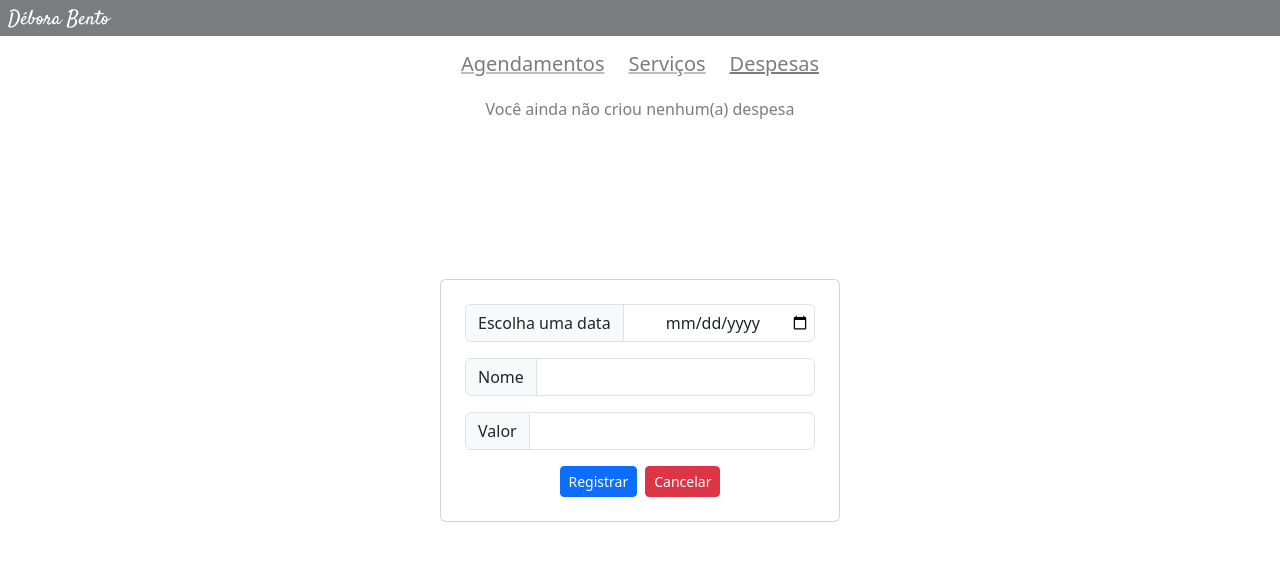
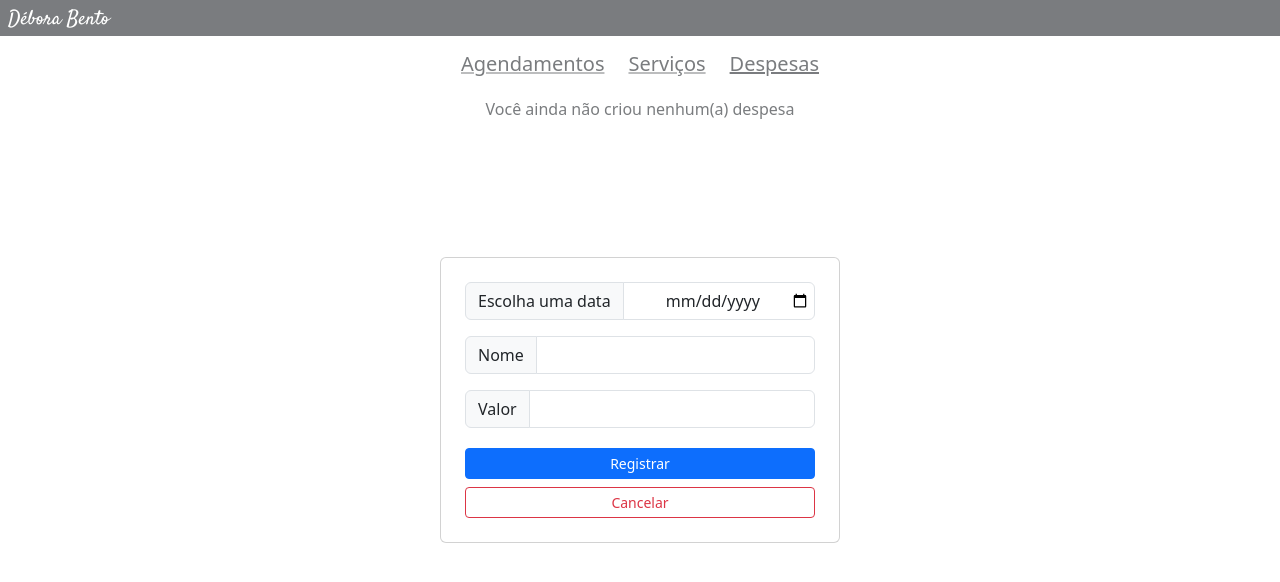
Before and after one commit to djsprogrammer/debora-lash-designer, a React (Create React App) app: page /expenses in a window 1280 px wide. Both pictures are taken after a click on the icon 94 px from the left and 155 px from the top of the page. Shown: the top 582 px of the page. Built offline with nearby package versions, Linux system fonts and the light colour scheme; no server answers.

Commit message:
mudança na estilização do AddFormButtons

```diff
--- a/src/commonStyles.ts
+++ b/src/commonStyles.ts
@@ -3,5 +3,5 @@ export const tableStyle = 'table text-center mt-1'
 export const formContainer = 'position-absolute vw-100 vh-100 top-0 start-0 d-flex justify-content-center align-items-center form-bg'
 export const addFormCardStyle = 'card p-4'
 export const formButtonStyle = 'btn btn-sm btn-outline-dark'
-export const confirmButtonStyle = 'btn btn-sm btn-primary me-2'
-export const cancelButtonStyle = 'btn btn-sm btn-danger'
+export const confirmButtonStyle = 'btn btn-sm btn-primary'
+export const cancelButtonStyle = 'btn btn-sm btn-outline-danger'
--- a/src/components/pages/AddFormButtons.tsx
+++ b/src/components/pages/AddFormButtons.tsx
@@ -13,10 +13,10 @@ const AddFormButtons = ({ confirmText, blockedActions, setAddForm }: Props) => {
 	const confirmButtonRef = useRef<HTMLButtonElement>(null)
 
 	return (
-		<div className='text-center'>
+		<div className='d-flex flex-column mt-1'>
 			<button ref={confirmButtonRef} onClick={() => {
 				if (confirmButtonRef.current) confirmButtonRef.current.innerText = '...'
-			}} className={confirmButtonStyle} type='submit'>{confirmText}</button>
+			}} className={`${confirmButtonStyle} mb-2`} type='submit'>{confirmText}</button>
 			<button onClick={() => {
 				// Só permitindo fechar o formulário quando não estiver ocorrendo alguma ação
 				if (!blockedActions) setAddForm(false)
```
